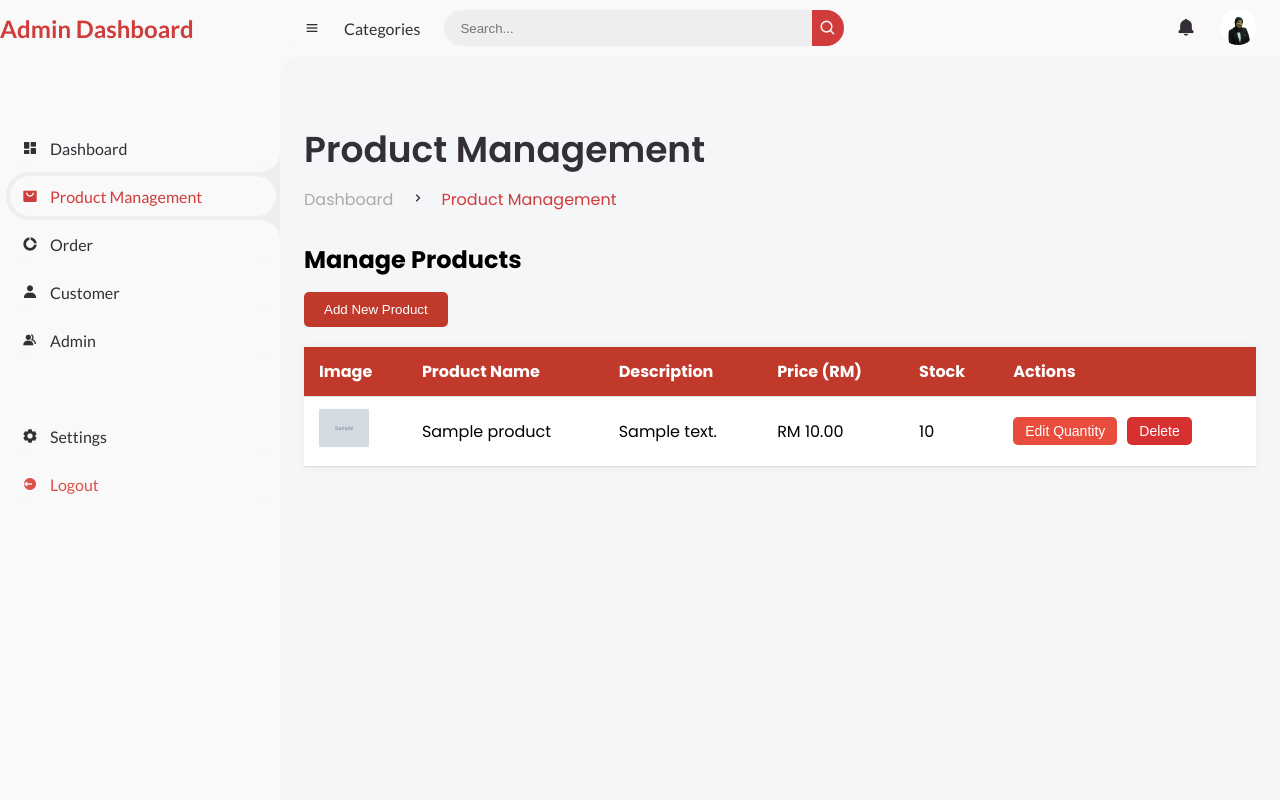
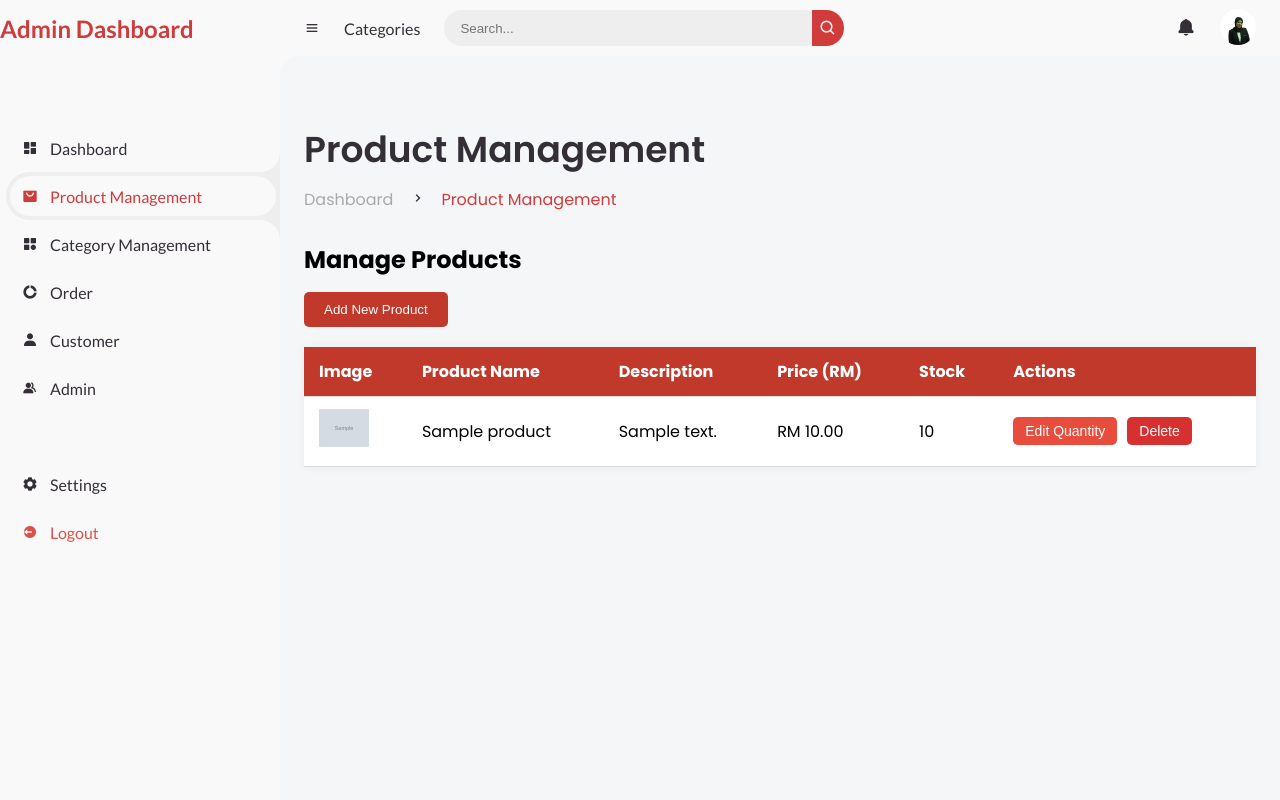
Before and after one commit to adlinazrul/TWP4123-Gaming-Store, a PHP site: page /manageproduct.php in a window 1280 px wide. Run offline with PHP 8.4, Linux system fonts and the light colour scheme; tables that the repository leaves empty or names only in its code hold one stand-in row (values such as "Sample post"); grey boxes marked "Sample" are stand-in pictures.

Commit message:
try test

```diff
--- a/addadmin.php
+++ b/addadmin.php
@@ -152,6 +152,7 @@ $result = $conn->query($sql);
     <ul class="side-menu top">
         <li><a href="admindashboard.html"><i class='bx bxs-dashboard'></i><span class="text">Dashboard</span></a></li>
         <li><a href="manageproduct.php"><i class='bx bxs-shopping-bag-alt'></i><span class="text">Product Management</span></a></li>
+        <li><a href="manage_category.php"><i class='bx bxs-category'></i><span class="text">Category Management</span></a></li>
         <li><a href="order.php"><i class='bx bxs-doughnut-chart'></i><span class="text">Order</span></a></li>
         <li><a href="customer_list.php"><i class='bx bxs-user'></i><span class="text">Customer</span></a></li>
         <li class="active"><a href="#"><i class='bx bxs-group'></i><span class="text">Admin</span></a></li>
--- a/admindashboard.html
+++ b/admindashboard.html
@@ -31,6 +31,12 @@
 				<a href="manageproduct.php">
 					<i class='bx bxs-shopping-bag-alt' ></i>
 					<span class="text">Product Management</span>
+				</a>
+			</li>
+			<li>
+				<a href="manage_category.php">
+					<i class='bx bxs-category'></i>
+					<span class="text">Category Management</span>
 				</a>
 			</li>
 			<li>
--- a/customer_list.php
+++ b/customer_list.php
@@ -52,6 +52,7 @@ $result = $conn->query($sql);
     <ul class="side-menu top">
         <li><a href="admindashboard.html"><i class='bx bxs-dashboard'></i><span class="text">Dashboard</span></a></li>
         <li><a href="manageproduct.php"><i class='bx bxs-shopping-bag-alt'></i><span class="text">Product Management</span></a></li>
+        <li><a href="manage_category.php"><i class='bx bxs-category'></i><span class="text">Category Management</span></a></li>
         <li><a href="order.php"><i class='bx bxs-doughnut-chart'></i><span class="text">Order</span></a></li>
         <li class="active"><a href="customer_list.php"><i class='bx bxs-user'></i><span class="text">Customer</span></a></li>
         <li><a href="addadmin.php"><i class='bx bxs-group'></i><span class="text">Admin</span></a></li>
--- a/manage_category.php
+++ b/manage_category.php
@@ -117,7 +117,7 @@ $result = $conn->query($sql);
 			</a>
 		</li>
 		<li class="active">
-			<a href="managecategory.php">
+			<a href="manage_category.php">
 				<i class='bx bxs-category'></i>
 				<span class="text">Category Management</span>
 			</a>
--- a/manageproduct.php
+++ b/manageproduct.php
@@ -123,6 +123,12 @@ $result = mysqli_query($conn, $sql);
 				</a>
 			</li>
 			<li>
+			<a href="manage_category.php">
+				<i class='bx bxs-category'></i>
+				<span class="text">Category Management</span>
+			</a>
+		</li>
+			<li>
 				<a href="order.php">
 					<i class='bx bxs-doughnut-chart'></i>
 					<span class="text">Order</span>
--- a/order.php
+++ b/order.php
@@ -68,6 +68,7 @@ if ($result === false) {
     <ul class="side-menu top">
         <li><a href="admindashboard.html"><i class='bx bxs-dashboard'></i><span class="text">Dashboard</span></a></li>
         <li><a href="manageproduct.php"><i class='bx bxs-shopping-bag-alt'></i><span class="text">Product Management</span></a></li>
+        <li><a href="manage_category.php"><i class='bx bxs-category'></i><span class="text">Category Management</span></a></li>
         <li class="active"><a href="order.php"><i class='bx bxs-doughnut-chart'></i><span class="text">Order</span></a></li>
         <li><a href="customer_list.php"><i class='bx bxs-user'></i><span class="text">Customer</span></a></li>
         <li><a href="addadmin.php"><i class='bx bxs-group'></i><span class="text">Admin</span></a></li>
```
